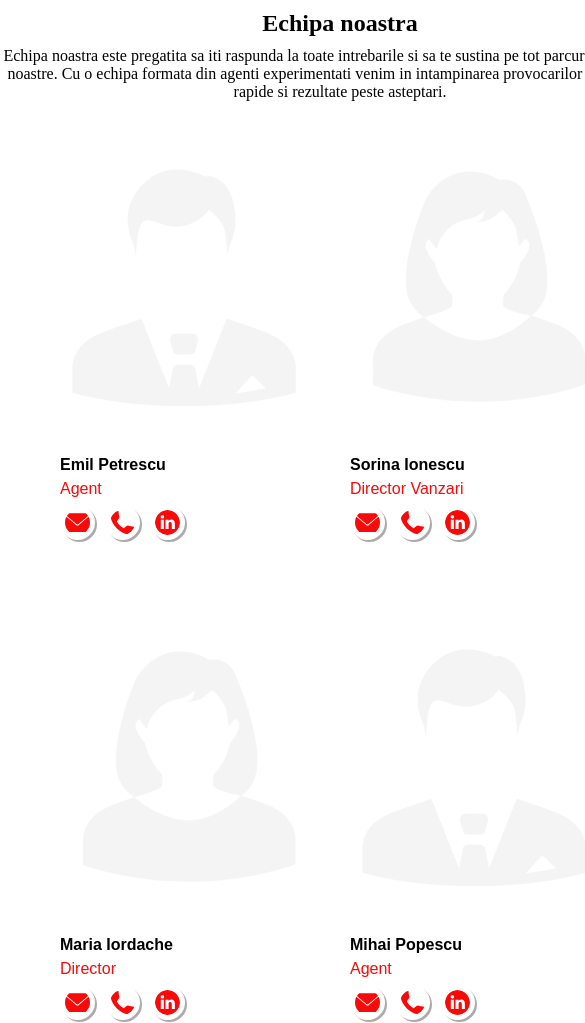
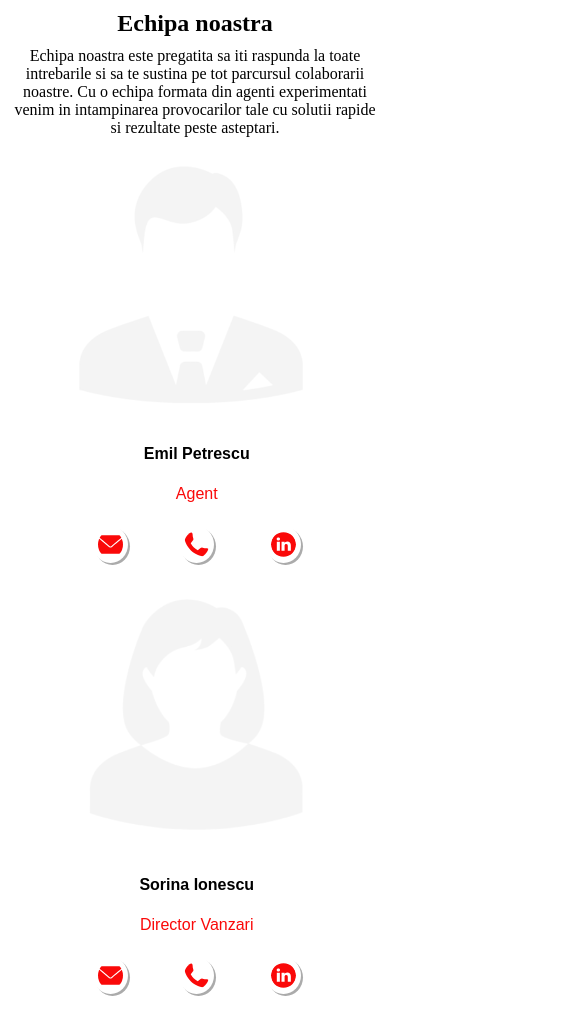
Before and after one commit to tabask0/Assignment, a plain HTML site: page index.html in a window 390 px wide. Shown: the top 1023 px of the page, 585 px wide, since content can reach past the window. Drawn offline with Linux system fonts and the light colour scheme.

Commit message:
added Responsiveness

```diff
--- a/style.css
+++ b/style.css
@@ -86,3 +86,39 @@
 	color: black;
 	box-shadow: none;
 }
+
+@media screen and (max-width: 400px) {
+	.content,
+	.header,
+	.contact-container {
+		width: 100%;
+		height: 100%;
+		display: flex;
+		flex-wrap: nowrap;
+		flex-direction: column;
+		margin: auto;
+	}
+	.contact-social,
+	.contact-name,
+	.contact-job {
+		margin: 10px auto 10px auto;
+	}
+}
+@media screen and (max-width: 400px) {
+	.content,
+	.header,
+	.contact-container {
+		width: 95%;
+		height: 100%;
+		display: grid;
+		grid-column: auto;
+		margin: auto;
+	}
+	.contact-social,
+	.contact-name,
+	.contact-job {
+		margin: 10px auto 10px auto;
+		display: grid;
+		grid-column: auto;
+	}
+}
```
